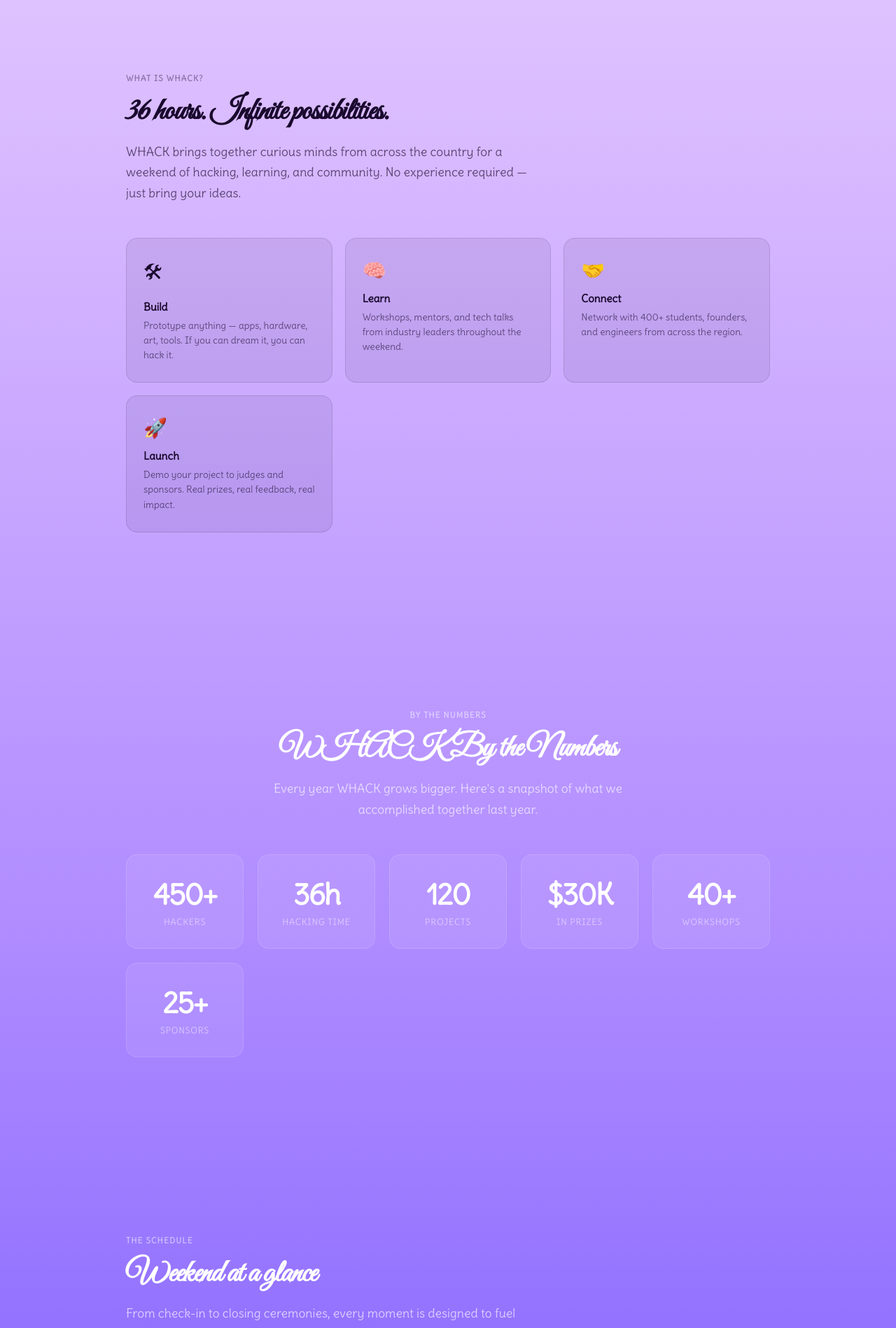
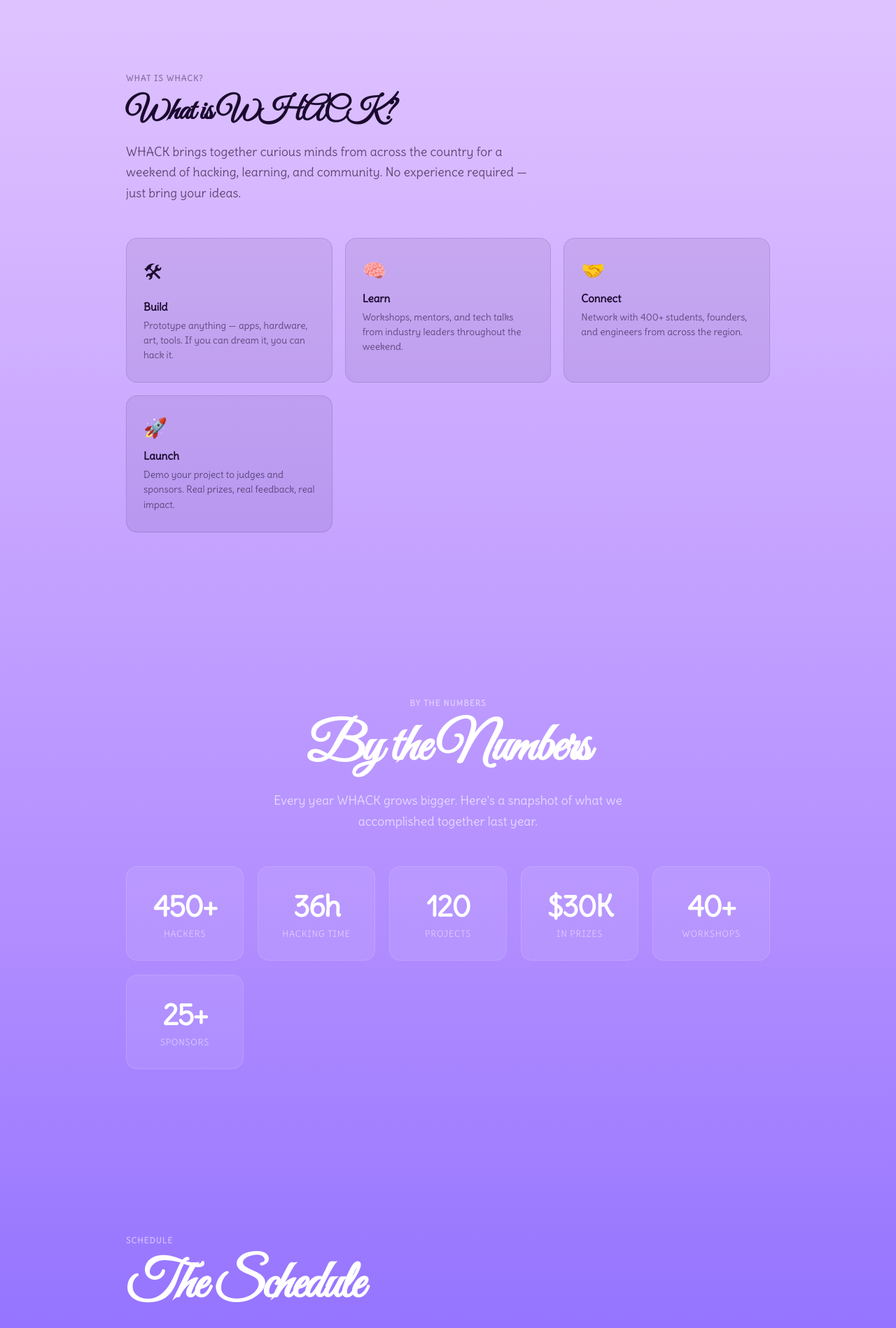
Before and after one commit to hsu-emily/Whack2026-Website, a React (Vite) app: page / in a window 1280 px wide. Shown: the part 820-2718 px from the top of the page at 70% size. Built offline with nearby package versions, Linux system fonts and the light colour scheme.

Commit message:
more title changes

```diff
--- a/src/App.jsx
+++ b/src/App.jsx
@@ -42,7 +42,7 @@ function App() {
       <section id="about" className="section section-2">
         <div className="section-inner">
           <span className="eyebrow">What is WHACK?</span>
-          <h2>36 hours. Infinite possibilities.</h2>
+          <h2>What is WHACK?</h2>
           <p className="section-lead">
             WHACK brings together curious minds from across the country for a
             weekend of hacking, learning, and community. No experience required —
@@ -77,7 +77,7 @@ function App() {
       <section id="stats" className="section section-3">
         <div className="section-inner centered">
           <span className="eyebrow">By the Numbers</span>
-          <h2>WHACK By the Numbers</h2>
+          <h1>By the Numbers</h1>
           <p className="section-lead">
             Every year WHACK grows bigger. Here's a snapshot of what we accomplished together last year.
           </p>
@@ -113,8 +113,8 @@ function App() {
       {/* ── Section 4 · Schedule ── */}
       <section id="schedule" className="section section-4">
         <div className="section-inner">
-          <span className="eyebrow">The Schedule</span>
-          <h2>Weekend at a glance</h2>
+          <span className="eyebrow">Schedule</span>
+          <h1>The Schedule</h1>
           <p className="section-lead">
             From check-in to closing ceremonies, every moment is designed to fuel your creativity.
           </p>
@@ -145,7 +145,7 @@ function App() {
       <section id="prizes" className="section section-5">
         <div className="section-inner centered">
           <span className="eyebrow">Tracks</span>
-          <h2>Win big. Build bigger.</h2>
+          <h1>Tracks</h1>
           <p className="section-lead">
             Over $30,000 in prizes across general tracks and sponsor challenges.
           </p>
@@ -188,7 +188,7 @@ function App() {
       <section id="sponsors" className="section section-6">
         <div className="section-inner centered">
           <span className="eyebrow">Sponsors</span>
-          <h2>Backed by the best.</h2>
+          <h1>Sponsors</h1>
           <p className="section-lead">
             WHACK is made possible by industry partners who believe in the next
             generation of builders. Interested in sponsoring?{' '}
@@ -221,7 +221,7 @@ function App() {
       <section id="faq" className="section section-7">
         <div className="section-inner">
           <span className="eyebrow">FAQ</span>
-          <h2>Got questions?</h2>
+          <h1>Frequently Asked Questions</h1>
           <p className="section-lead">
             Here are the most common questions we get. Still curious?{' '}
             <a href="mailto:hello@whack.ucsc.edu" style={{ color: 'white' }}>Email us →</a>
```
